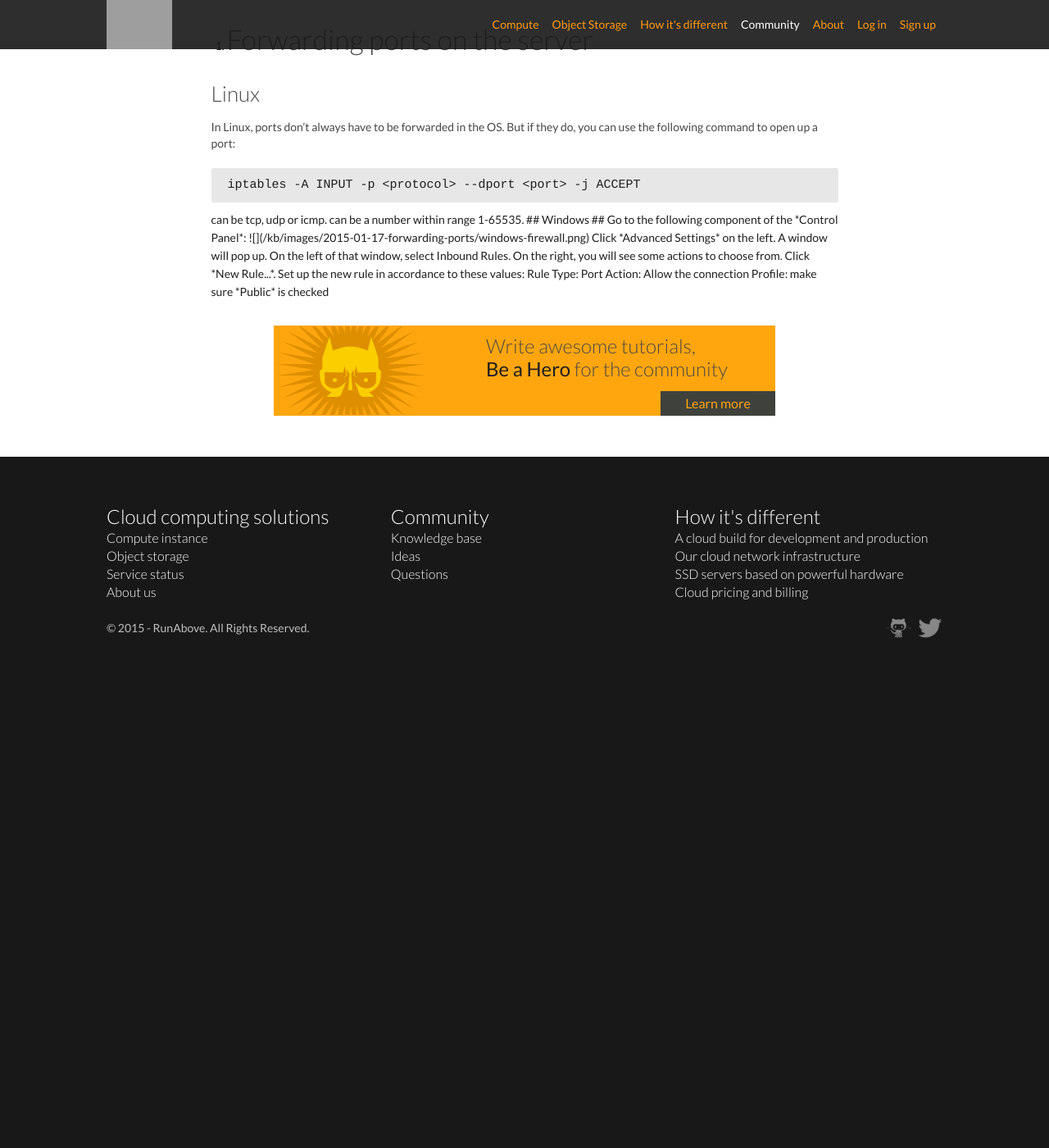
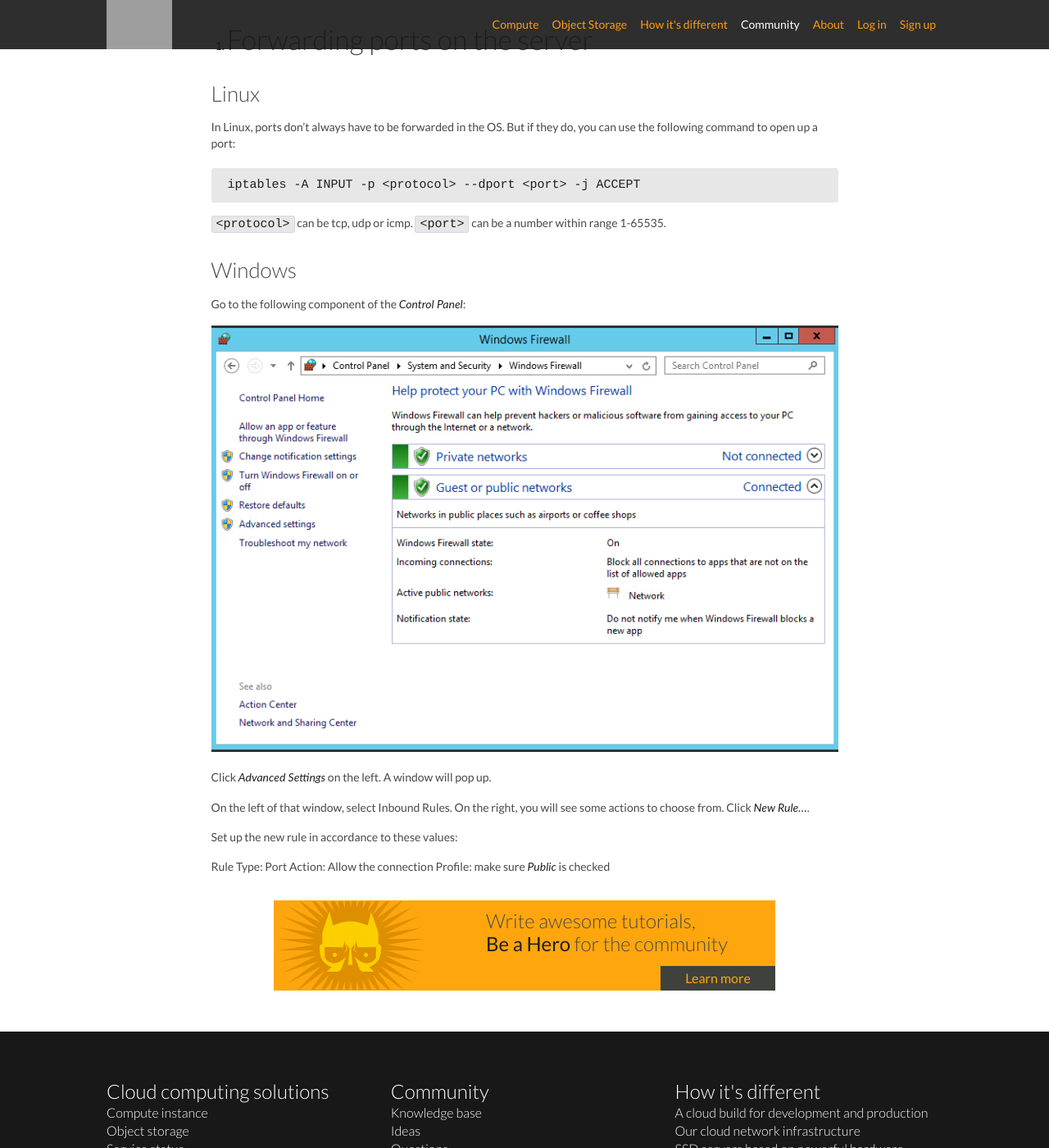
Before and after one commit to ovhlabs/knowledge-base, a Jekyll site: the page built from en/_posts/2015-01-17-forwarding-ports.md, in a window 1280 px wide and 1400 px high, scrolled down 2064 px. Shown: the whole window at 82% size. Built offline with Jekyll 4.4.1, drawn with Linux system fonts in a browser that asks for light colours; some web fonts are replaced; Markdown is read by kramdown in place of the engine named in the settings; comment, search, counter and statistics services are not loaded; before the commit the page ends 2878 px from its top, so only the background shows below that; grey boxes are pictures that could not be loaded.

Commit message:
Fixed formatting

````diff
--- a/en/_posts/2015-01-17-forwarding-ports.md
+++ b/en/_posts/2015-01-17-forwarding-ports.md
@@ -57,7 +57,7 @@
 iptables -A INPUT -p <protocol> --dport <port> -j ACCEPT
 ```
 
-<protocol> can be tcp, udp or icmp. <port> can be a number within range 1-65535.
+`<protocol>` can be tcp, udp or icmp. `<port>` can be a number within range 1-65535.
 
 ## Windows ##
 Go to the following component of the *Control Panel*:
````
